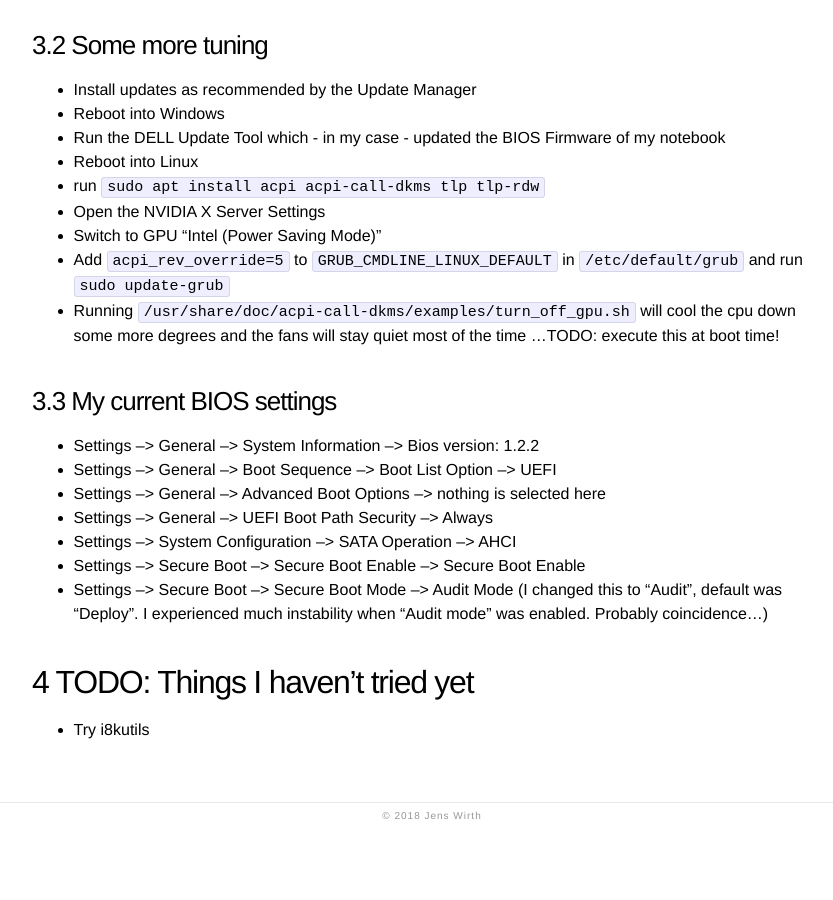
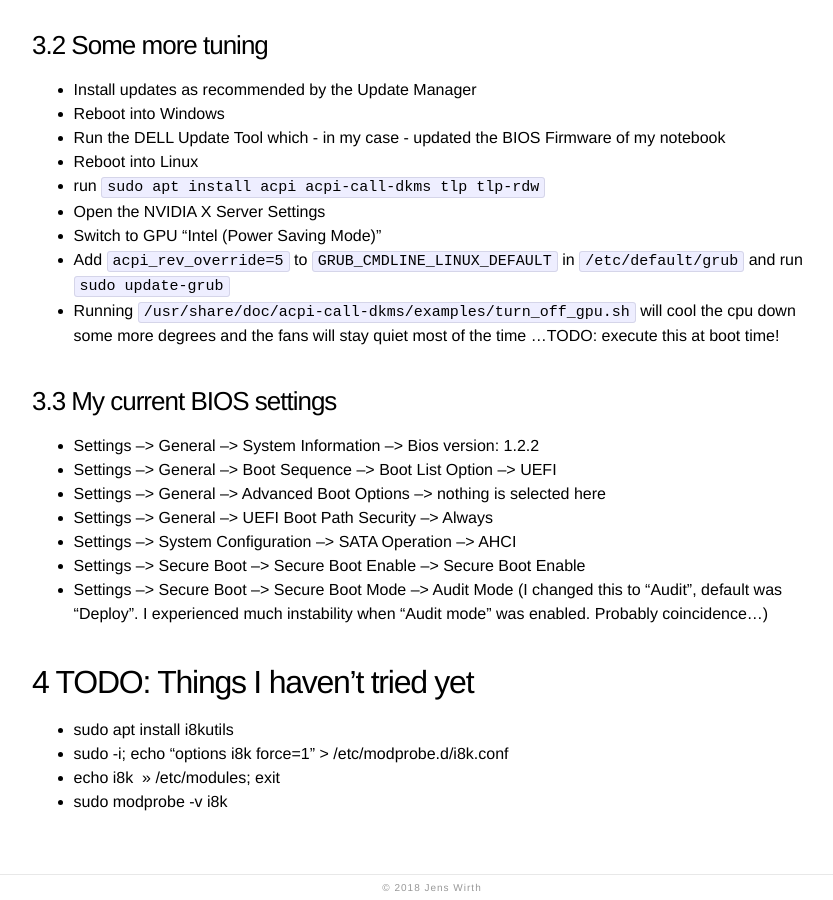
Before and after one commit to jewirth/jewirth.github.io, a Jekyll site: the page built from _posts/2018-07-25-Linux-Mint-19-on-Dell-XPS-15-9570-(2018).markdown, in a window 1280 px wide and 900 px high, scrolled down 2665 px. Shown: the whole window, without its empty margins (208-1041 px from the left). Built offline with Jekyll 4.4.1, drawn with Linux system fonts in a browser that asks for light colours; before the commit the page ends 3493 px from its top, so only the background shows below that.

Commit message:
Update 2018-07-25-Linux-Mint-19-on-Dell-XPS-15-9570-(2018).markdown

````diff
--- a/_posts/2018-07-25-Linux-Mint-19-on-Dell-XPS-15-9570-(2018).markdown
+++ b/_posts/2018-07-25-Linux-Mint-19-on-Dell-XPS-15-9570-(2018).markdown
@@ -87,6 +87,8 @@ Now, when booting, the grub boot loader shows up automatically and offers you to
 - Add ```acpi_rev_override=5``` to ```GRUB_CMDLINE_LINUX_DEFAULT``` in ```/etc/default/grub``` and run ```sudo update-grub```
 - Running ```/usr/share/doc/acpi-call-dkms/examples/turn_off_gpu.sh``` will cool the cpu down some more degrees and the fans will stay quiet most of the time ...TODO: execute this at boot time!
 
+
+
 ## 3.3 My current BIOS settings
 - Settings --> General --> System Information --> Bios version: 1.2.2
 - Settings --> General --> Boot Sequence --> Boot List Option --> UEFI
@@ -97,4 +99,8 @@ Now, when booting, the grub boot loader shows up automatically and offers you to
 - Settings --> Secure Boot --> Secure Boot Mode --> Audit Mode (I changed this to "Audit", default was "Deploy". I experienced much instability when "Audit mode" was enabled. Probably coincidence...)
 
 # 4 TODO: Things I haven't tried yet
-- Try i8kutils
+
+- sudo apt install i8kutils
+- sudo -i; echo "options i8k force=1"  >  /etc/modprobe.d/i8k.conf
+- echo i8k  >> /etc/modules; exit
+- sudo modprobe -v i8k
````
